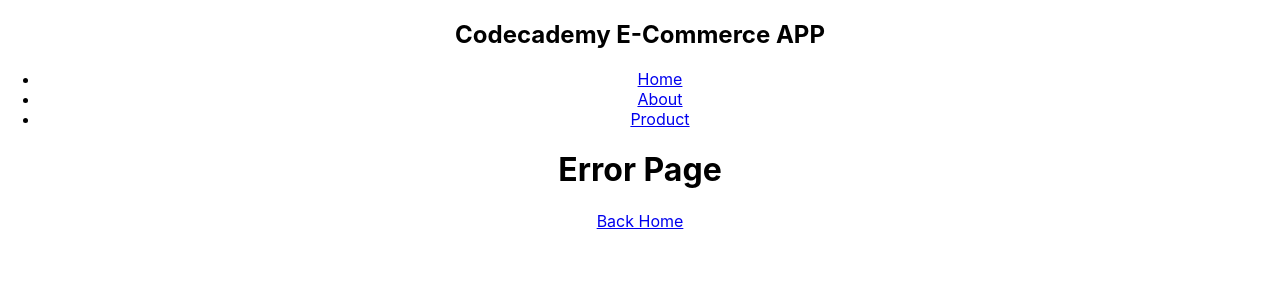
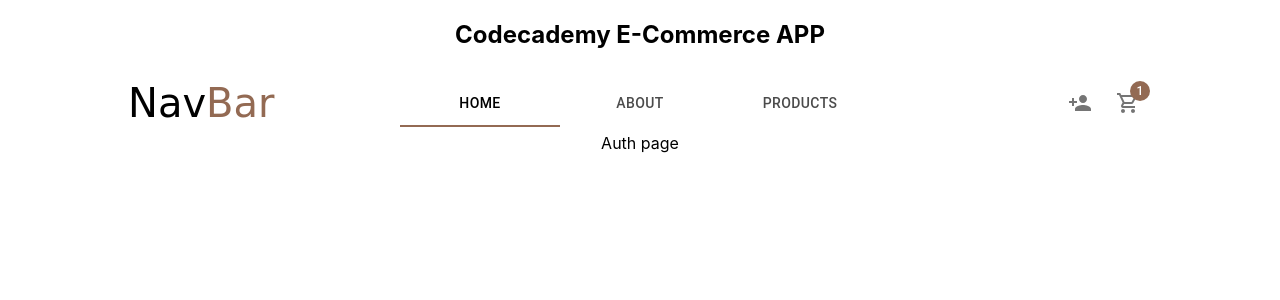
Before and after one commit to yasditta/ecommerce-app-client, a React (Create React App) app: page /auth in a window 1280 px wide. Shown: the top 300 px of the page. Built offline with nearby package versions, Linux system fonts and the light colour scheme.

Commit message:
The Navbar

```diff
--- a/package.json
+++ b/package.json
@@ -3,6 +3,8 @@
   "version": "0.1.0",
   "private": true,
   "dependencies": {
+    "@material-ui/core": "^4.12.3",
+    "@material-ui/icons": "^4.11.2",
     "@testing-library/jest-dom": "^5.14.1",
     "@testing-library/react": "^11.2.7",
     "@testing-library/user-event": "^12.8.3",
--- a/src/App.js
+++ b/src/App.js
@@ -7,8 +7,10 @@
 import Product from "./components/Product";
 import SingleProduct from "./components/SingleProduct";
 import Error from "./components/Error";
+import Cart from "./components/Cart";
+import Auth from "./components/Auth"
 //navbar
-import Navbar from "./components/Navbar";
+import Navbar from "./components/Navbar/Navbar";
 
 function App() {
   return (
@@ -26,6 +28,12 @@
           <Route path="/product">
             <Product />
           </Route>
+          <Route exact path="/cart">
+            <Cart/>
+          </Route>
+          <Route exact path="/auth">
+            <Auth/>
+          </Route>
           <Route path="/product/:id" children={<Product />}></Route>
           <Route path="*">
             <Error />
--- /dev/null
+++ b/src/components/Auth.js
@@ -0,0 +1,11 @@
+import React from 'react'
+
+function Auth() {
+    return (
+        <div>
+            Auth page
+        </div>
+    )
+}
+
+export default Auth
--- /dev/null
+++ b/src/components/Cart.js
@@ -0,0 +1,11 @@
+import React from 'react'
+
+function Cart() {
+    return (
+        <div>
+            Cart page
+        </div>
+    )
+}
+
+export default Cart
--- a/src/components/Navbar.js
+++ /dev/null
@@ -1,21 +0,0 @@
-import { Link } from "react-router-dom";
-
-const Navbar = () => {
-  return (
-    <div>
-      <ul>
-        <li>
-          <Link to="/">Home</Link>
-        </li>
-        <li>
-          <Link to="/about">About</Link>
-        </li>
-        <li>
-          <Link to="/product">Product</Link>
-        </li>
-      </ul>
-    </div>
-  );
-};
-
-export default Navbar;
--- /dev/null
+++ b/src/components/Navbar/Navbar.js
@@ -0,0 +1,109 @@
+import React, {useState} from 'react';
+import { Link } from 'react-router-dom';
+import { Badge, Tabs,Tab, IconButton, ListItem, SwipeableDrawer, ListItemText, Divider, ListItemIcon } from '@material-ui/core';
+
+import { ShoppingCartOutlined } from '@material-ui/icons';
+import PersonAddIcon from '@material-ui/icons/PersonAdd';
+import MenuIcon from '@material-ui/icons/Menu';
+import { createTheme, ThemeProvider } from '@material-ui/core/styles';
+import ChevronRightIcon from '@material-ui/icons/ChevronRight';
+import InfoIcon from '@material-ui/icons/Info';
+import HomeIcon from '@material-ui/icons/Home';
+import HighQualityIcon from '@material-ui/icons/HighQuality';
+
+import { Container, Wrapper, Left, Title, Center, Right, MenuItem, Burger } from './styles';
+
+
+const theme = createTheme({
+    palette: {
+                primary: {
+                    main: '#936a53',
+                },
+                secondary: {
+                    main: '#000',
+                },
+            },
+});
+
+function Navbar() {
+    const [value, setValue] = useState(0);
+    const [isOpen, setIsOpen] = useState(false);
+
+    const handleChange = (e,value) => {
+        setValue(value);
+    };
+    const handleDrawerOpen = () => {
+        setIsOpen(true);
+    };
+
+    const handleDrawerClose = (event) => {
+        if (event && (event.key === 'Tab' || event.key === 'Shift')) {
+          return;
+        }
+        setIsOpen(false)
+    };
+
+    const list = [
+        { id: 0, text: "Home", route: "/", icon: <HomeIcon/>},
+        { id: 1, text: "About", route: "/about",icon: <InfoIcon/>},
+        { id: 2, text: "Products", route: "/product", icon: <HighQualityIcon/>}
+    ];
+    return (
+        <ThemeProvider theme={theme}>
+        <Container>
+            <Wrapper>
+                <Left>
+                    <Title>Nav<span style={{color: '#936a53'}}>Bar</span></Title>
+                </Left>
+                <Center>
+                    <Tabs indicatorColor="primary" value={value} onChange={handleChange}>
+                        {list.map((item,index) => {
+                            const {id,text,route} = item;
+                            return(
+                                <Tab value={id} component={Link} to={route} label={text}/>
+                            )
+                        })}
+                    </Tabs>
+                </Center>
+                <Right>
+                    <MenuItem>
+                        <IconButton component={Link} to="/auth">
+                            <PersonAddIcon/>
+                        </IconButton>
+                    </MenuItem>
+                    <MenuItem>
+                        <IconButton component={Link} to="/cart">
+                            <Badge badgeContent={1}color="primary">
+                                <ShoppingCartOutlined/>
+                            </Badge>
+                        </IconButton>
+                    </MenuItem>
+                    <Burger>
+                        <IconButton onClick={handleDrawerOpen} aria-label="open drawer" >
+                               <MenuIcon />
+                        </IconButton>
+                    </Burger>
+                </Right>
+            </Wrapper>
+            <SwipeableDrawer anchor='right' open={isOpen} onClose={handleDrawerClose}  swipeAreaWidth={50} >
+                                    <IconButton onClick={handleDrawerClose} style={{color: '#936a53'}}>
+                                        <ChevronRightIcon />
+                                    </IconButton>
+                                    <Divider/>
+                                    {list.map((item,index) => {
+                                        const {id,text,route,icon} = item;
+                                        return (
+                                            <ListItem button key={id} component={Link} to={route} onClick={handleDrawerClose}>
+                                                {icon && <ListItemIcon style={{color: '#936a53'}}>{icon}</ListItemIcon>}
+                                                <ListItemText primary={text}/>
+                                            </ListItem>
+                                        )
+                                    })}
+
+            </SwipeableDrawer>
+        </Container>
+        </ThemeProvider>
+    );
+};
+
+export default Navbar;
--- /dev/null
+++ b/src/components/Navbar/styles.js
@@ -0,0 +1,49 @@
+import styled from 'styled-components';
+import {mobile} from '../../utlis/responsive';
+
+export const Container = styled.div`
+    height: 4rem;
+    ${mobile({height: '50px'})}
+`;
+
+export const Wrapper = styled.div`
+    padding: 10px 10%;
+    display: flex;
+    align-items: center;
+    justify-content: space-between;
+    ${mobile({padding: '0 5px'})}
+`;
+
+export const Left = styled.div`
+    flex: 1;
+    display: flex;
+    align-items: center;
+`;
+
+export const Title = styled.div`
+     font-size: 2.5rem;
+     cursor: pointer;
+     font-family: 'Comic Sans MS';
+`;
+
+export const Center = styled.div`
+    flex: 1;
+    text-align: center;
+    ${mobile({display: 'none'})}
+`;
+export const Right = styled.div`
+    flex: 1;
+    display: flex;
+    align-items: center;
+    justify-content: flex-end;
+`;
+export const MenuItem = styled.div`
+    font-size: 14px;
+    cursor: pointer;
+    margin-left: 0;
+`;
+
+export const Burger = styled.div`
+    display: none;
+    ${mobile({display: 'block'})}
+`;
--- /dev/null
+++ b/src/utlis/responsive.js
@@ -0,0 +1,9 @@
+import {css} from 'styled-components'
+
+export const mobile = (props) => {
+    return css`
+      @media only screen and (max-width: 768px){
+         ${props}
+      }
+    `
+}
```
Also changed, not shown: 1 other file (tests, documents, lock files or other folders).
